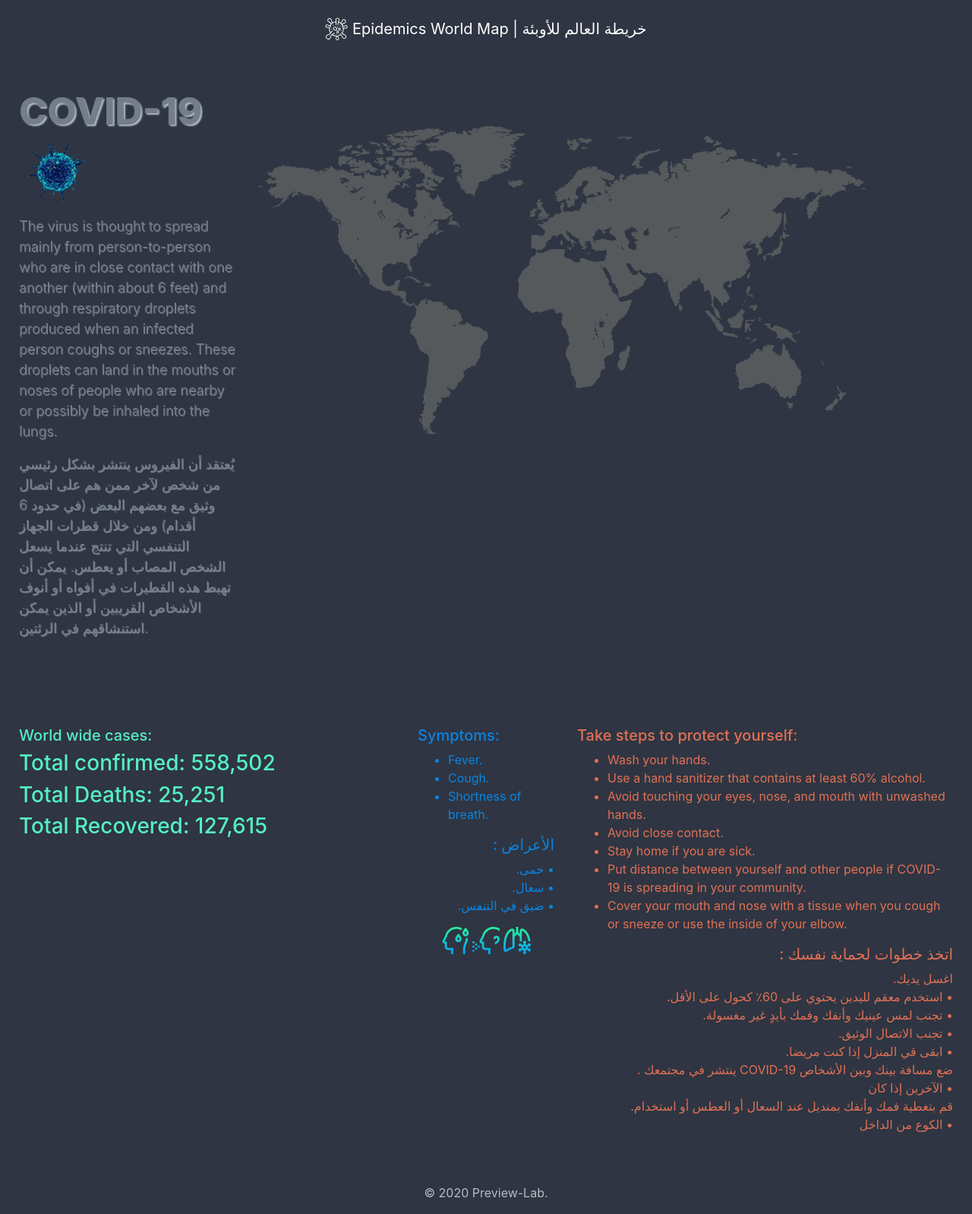
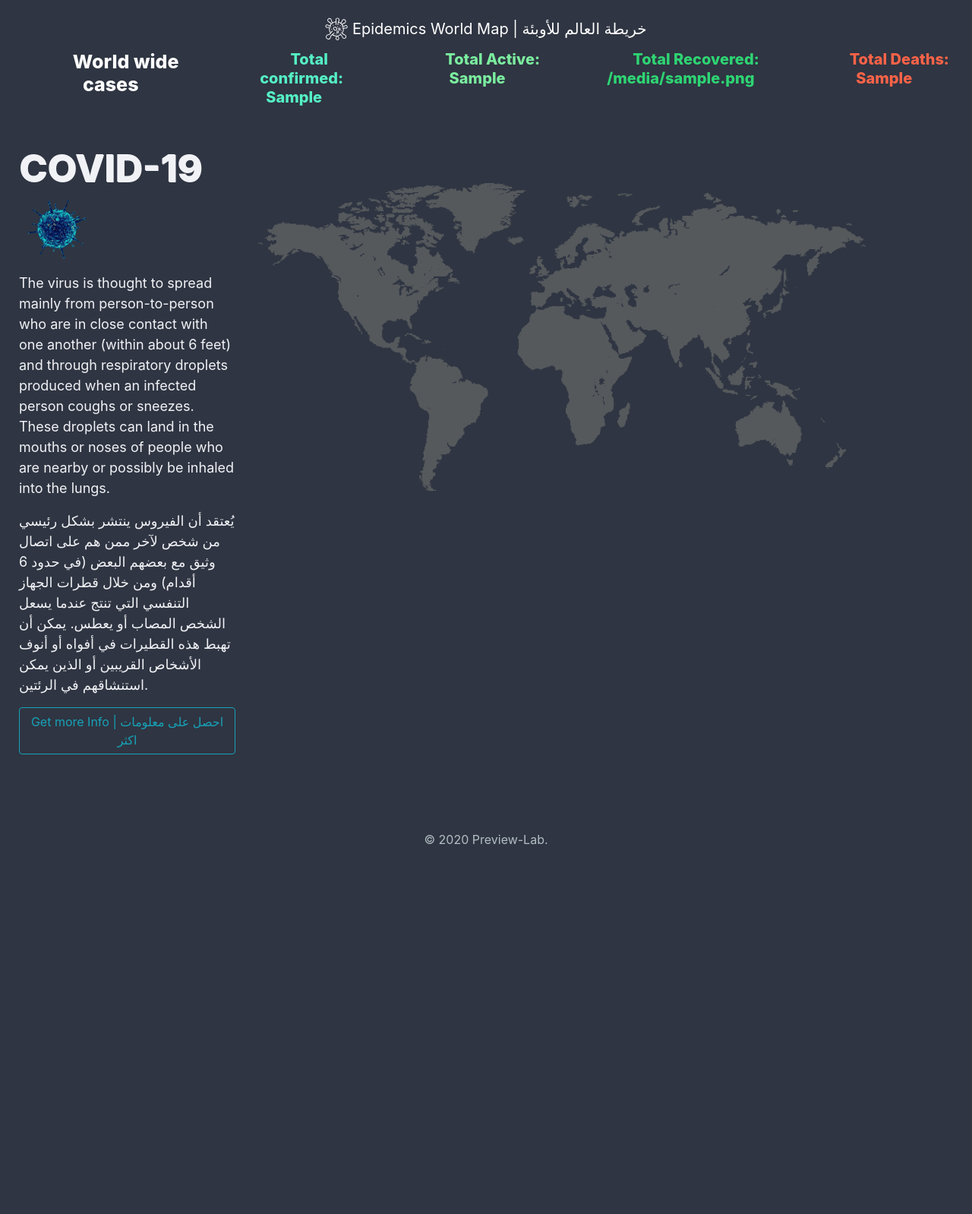
Before and after one commit to khalilpreview/Epidemics-World-Map, a Flask app: template templates/index.html in a window 1280 px wide. Shown: the whole page at 76% size. After the commit the page ends 1112 px from the top, so only its background shows below. Run offline with Flask 2, Linux system fonts and the light colour scheme; the template is opened without the code that fills it: most values are stand-ins (such as "Sample title", 1, 10 or a date in 2020); some libraries are stand-ins or nearby versions.

Commit message:
consume covid-19 api

```diff
--- a/app.py
+++ b/app.py
@@ -1,18 +1,58 @@
-import os
-import datetime
-from flask import Flask , render_template , redirect , url_for
+import requests
+import json
+from googletrans import Translator
+from flask import Flask , render_template , redirect , url_for , request
 
 # Flask app initialisation
 app = Flask(__name__)
-
+# create an object of translater class
+translator = Translator()
 
 # routes and views start here.
 # ...
 # home the index route and view
-@app.route('/')
-def home_page():
+@app.route('/<country_name>', methods=['GET' , 'POST'])
+def home_page(country_name):
     title = 'E-W-M'
-    return render_template('index.html' , title=title)
+
+    url_world = 'https://covid2019-api.herokuapp.com/v2/total'
+    url_country = 'https://covid2019-api.herokuapp.com/v2/country/' + country_name
+
+    world_data = requests.get(url_world)
+    world = world_data.json()['data']
+    world_confirmed_cases = world['confirmed']
+    world_confirmed_deaths = world['deaths']
+    world_confirmed_recovers = world['recovered']
+    world_confirmed_active = world['active']
+
+    country_data = requests.get(url_country)
+    country = country_data.json()['data']
+    counrty_location = country['location']
+    country_confirmed_cases = country['confirmed']
+    country_confirmed_deaths = country['deaths']
+    country_confirmed_recovers = country['recovered']
+    country_date_of_update = country_data.json()['dt']
+
+
+
+
+
+    print(world)
+    print(country)
+
+    return render_template('index.html' , world_confirmed_cases = world_confirmed_cases ,
+                                          world_confirmed_deaths = world_confirmed_deaths ,
+                                          world_confirmed_recovers = world_confirmed_recovers ,
+                                          world_confirmed_active =world_confirmed_active ,
+                                          country_confirmed_cases =  country_confirmed_cases ,
+                                          country_confirmed_deaths = country_confirmed_deaths ,
+                                          country_confirmed_recovers = country_confirmed_recovers ,
+                                          counrty_location = counrty_location ,
+                                          country_date_of_update = country_date_of_update ,
+                                          country_name = country_name ,
+                                          translator = translator ,
+                                          title=title)
+
 
 # registration  route and view
 @app.route('/register')
--- a/static/css/ewmstyle.css
+++ b/static/css/ewmstyle.css
@@ -37,9 +37,19 @@ world-map {
     max-width: 100vw;
 }
 
+#home .row {
+    text-align: center;
+}
+
+.col-md {
+    text-align: center;
+    margin-left: 50px;
+    max-width: 75%;
+}
+
 /*column of définition*/
 .col-lg-3 {
-    color: #747d8c;
+    color: #f1f2f6;
     text-align: left;
     padding-top: 50px;
     padding-bottom: 50px;
@@ -47,13 +57,12 @@ world-map {
 .col-lg-3 h1 {
     font-size: 50px;
     font-weight: 800;
-    text-shadow: 2px 2px 2px #b2bec3;
+    text-shadow: 1px 1px 0.5px;
 }
 
 .col-lg-3 p {
     font-size: 18px;
-    font-weight: 300;
-    text-shadow: 1px 1px ;
+    font-weight: 400;
 }
 /*column of worldmap*/
 .col-lg-8 {
@@ -70,35 +79,69 @@ world-map {
     bottom:0;
 }
 
-#home .information {
+.information {
     text-align: left;
     color:#0984e3;
 }
 
-#home .information-arabe {
+.information-arabe {
     text-align:right !important;
     color:#0984e3;
 }
 
-#home .information-arabe li {
+.information-arabe li {
     list-style:none;
 }
 
-#home .payattention {
-    color:#e17055
+.payattention {
+    color:#ff6348;
 }
 
-#home .payattention-arabe {
+.payattention-arabe {
     text-align:right !important;
-    color:#e17055
+    color:#ff6348;
 }
-#home .payattention-arabe li{
+.payattention-arabe li{
     list-style:none;
 }
 
 #home .wordwide {
+    font-size: 25px;
+    font-weight: 800;
+    display: inline;
+    padding: 20px;
+    color:white;
+}
+#home .wordwide-confirmed {
+    font-size: 20px;
+    font-weight: 800;
+    display: inline;
+    padding: 20px;
     color:#55efc4;
 }
+#home .wordwide-recoverd {
+    font-size: 20px;
+    font-weight: 800;
+    display: inline;
+    padding: 20px;
+    color:#2ed573;
+}
+#home .wordwide-deaths {
+    font-size: 20px;
+    font-weight: 800;
+    display: inline;
+    padding: 20px;
+    color:#ff6348;
+}
+
+#home .wordwide-active {
+    font-size: 20px;
+    font-weight: 800;
+    display: inline;
+    padding: 20px;
+    color:#7bed9f;
+}
+
 
 
 /*========stylling for modale cases====*/
@@ -120,7 +163,7 @@ world-map {
 
 /*========== stylling for modal =========*/
 .modal-content {
-    background-color: #747d8c;
+    background-color: #2f3542;
     color: white;
 }
 
--- a/static/js/ewmscript.js
+++ b/static/js/ewmscript.js
@@ -187,7 +187,7 @@ class WorldMapLocation extends HTMLElement {
 
   stopAnimation(element) {
     element.classList.remove('anim');
-    element.style.animationDelay = '2s';
+    element.style.animationDelay = '1.2s';
   }
 
   startAnimation(element) {
--- a/templates/index.html
+++ b/templates/index.html
@@ -13,6 +13,7 @@
 
 <body data-aos="fade-up">
     {% block content %}
+    <!-- navbar -->
     <head>
         <nav class="navbar navbar-dark bg-dark">
             <a class="navbar-brand mx-auto" href="#home">
@@ -23,7 +24,35 @@
     </head>
 
     <section id="home">
-        <div class="container">
+        <div class="container" align="center">
+
+            <!-- coronavirus cases in the world-->
+            <div class="row">
+
+                <div class="col-md">
+                    <h5 class="wordwide">World wide cases</h5>
+                </div>
+
+                <div class="col-md">
+                    <h5 class="wordwide-confirmed">Total confirmed: {{world_confirmed_cases}}</h5>
+                </div>
+
+                <div class="col-md">
+                    <h5 class="wordwide-active">Total Active: {{world_confirmed_active}}</h5>
+                </div>
+
+                <div class="col-md">
+                    <h5 class="wordwide-recoverd">Total Recovered: {{world_confirmed_recovers}}</h5>
+                </div>
+
+                <div class="col-md">
+                    <h5 class="wordwide-deaths">Total Deaths: {{world_confirmed_deaths}}</h5>
+                </div>
+
+
+            </div>
+
+            <!-- coronavirus / world-map -->
             <div class="row">
                 <!-- coronavirus definition-->
                 <div class="col-lg-3" data-aos="fade-right">
@@ -33,47 +62,97 @@
                     <p>يُعتقد أن الفيروس ينتشر بشكل رئيسي من شخص لآخر ممن هم على اتصال وثيق مع بعضهم البعض (في حدود 6 أقدام) ومن خلال قطرات الجهاز التنفسي التي تنتج عندما يسعل الشخص المصاب أو يعطس.
 
                         يمكن أن تهبط هذه القطيرات في أفواه أو أنوف الأشخاص القريبين أو الذين يمكن استنشاقهم في الرئتين.</p>
+
+                    <!-- Button trigger modal -->
+                    <button type="button" class="btn btn-outline-info" data-toggle="modal" data-target="#VirusInfo">
+                        Get more Info | احصل على معلومات اكثر
+                    </button>
                 </div>
+
                 <!-- World map-->
-                <div class="col-lg-8" data-aos="fade-left">
+                <div class="col-lg-8">
                     <world-map class="map">
-                        <!--<world-map-location top="28%" left="47%" label="England" ></world-map-location>
-                        <world-map-location top="33%" left="48.5%" label="France"></world-map-location> -->
-                        <world-map-location top="40%" left="48%" label="Algeria" data-toggle="modal" data-target="#dzmap"></world-map-location>
+                        {% if country_name == "algeria"%}
+                            <world-map-location top="40%" left="48%" label="Algeria" data-toggle="modal" data-target="#country_map" ></world-map-location>
+                        {% endif %}
+                        {% if country_name == "italy"%}
+                            <world-map-location top="34%" left="50%" label="Italy" data-toggle="modal" data-target="#country_map" ></world-map-location>
+                        {% endif %}
+                        {% if country_name == "china"%}
+                            <world-map-location top="42%" left="75%" label="China" data-toggle="modal" data-target="#country_map" ></world-map-location>
+                        {% endif %}
                     </world-map>
                 </div>
 
             </div>
-            <div class="row">
-                <!-- coronavirus cases in the world-->
-                <div class="col-lg" data-aos="zoom-in">
-                    <h5 class="wordwide">World wide cases:</h5>
-                    <h3 class="wordwide">Total confirmed: 558,502</h3>
-                    <h3 class="wordwide">Total Deaths: 25,251</h3>
-                    <h3 class="wordwide"> Total Recovered: 127,615</h3>
+
+        </div>
+
+    </section>
+
+        <!-- Modal where countries  mapping -->
+        <!-- Modal -->
+        <div class="modal fade" id="country_map" tabindex="-1" role="dialog" aria-labelledby="exampleModalLongTitle" aria-hidden="true">
+            <div class="modal-dialog" role="document">
+            <div class="modal-content">
+                <div class="modal-header">
+                <h5 class="modal-title" id="exampleModalLongTitle"> {{counrty_location}} (COVID-19)</h5>
+                <button type="button" class="close" data-dismiss="modal" aria-label="Close">
+                    <span aria-hidden="true">&times;</span>
+                </button>
                 </div>
+                <div class="modal-body" align="center">
+                    <div class="row">
 
-                <!-- coronavirus symptoms-->
-                <div class="col-lg-2" align="center" data-aos="zoom-in">
-                    <h5 class="information">Symptoms:</h5>
-                    <ul class="information">
-                        <li>Fever.</li>
-                        <li>Cough.</li>
-                        <li>Shortness of breath.</li>
-                    </ul>
-                    <h5 class="information-arabe">: الأعراض</h5>
-                    <ul class="information-arabe">
-                        <li>.حمى •</li>
-                        <li>.سعال •</li>
-                        <li>.ضيق في التنفس •</li>
-                    </ul>
-                    <img src="{{url_for('.static' , filename='ewm-images/contagious-illness.svg')}}" width="20%" >
-                    <img src="{{url_for('.static' , filename='ewm-images/contagious-illness(1).svg')}}" width="20%" >
-                    <img src="{{url_for('.static' , filename='ewm-images/infected-lungs.svg')}}" width="20%">
+                        <div class="col-4" >
+                            <img src="{{url_for('.static' , filename='ewm-images/confirmed.svg')}}" width="40%">
+                            <h5 class="hospitalized">Confirmed</h5>
+                            <h6 class="hospitalized">Confirmé</h6>
+                            <h6 class="hospitalized">تم تأكيد</h6>
+                            <h4 class="hospitalized">{{country_confirmed_cases}}</h4>
+                        </div>
+
+                        <div class="col-4">
+                            <img src="{{url_for('.static' , filename='ewm-images/recovered.svg')}}" width="40%">
+                            <h5 class="recovred">Recovered</h5>
+                            <h6 class="recovred">Rétablie</h6>
+                            <h6 class="recovred">حالات الشفاء</h6>
+                            <h4 class="recovred">{{country_confirmed_recovers}}</h4>
+                        </div>
+
+                        <div class="col-4" >
+                            <img src="{{url_for('.static' , filename='ewm-images/close.svg')}}" width="40%">
+                            <h5 class="deceased">Deceased</h5>
+                            <h6 class="deceased">Décédé</h6>
+                            <h6 class="deceased">حالات الوفاة</h6>
+                            <h4 class="deceased">{{country_confirmed_deaths}}</h4>
+                        </div>
+
+                    </div>
+                    <img src="{{url_for('.static' , filename='ewm-images/')}}{{country_name}}.svg" width="80%">
+                    <hr>
+                    <h6>Updated on {{country_date_of_update}}</h6>
                 </div>
+                <div class="modal-footer">
+                <button type="button" class="btn btn-secondary" data-dismiss="modal">Close</button>
+                </div>
+            </div>
+            </div>
+        </div>
+        <!-- Modal ends -->
 
-                <!-- coronavirus steps to protect your self-->
-                <div class="col-lg" data-aos="zoom-in">
+        <!--  Virus Information Modal   -->
+        <div class="modal fade" id="VirusInfo" tabindex="-1" role="dialog" aria-labelledby="exampleModalLongTitle" aria-hidden="true">
+            <div class="modal-dialog" role="document">
+            <div class="modal-content">
+                <div class="modal-header">
+                <h5 class="modal-title" id="exampleModalLongTitle">COVID-19</h5>
+                <button type="button" class="close" data-dismiss="modal" aria-label="Close">
+                    <span aria-hidden="true">&times;</span>
+                </button>
+                </div>
+                <div class="modal-body">
+
                     <h5 class="payattention">Take steps to protect yourself:</h5>
                     <ul class="payattention">
                         <li>Wash your hands.</li>
@@ -94,52 +173,21 @@
                         <li>. ينتشر في مجتمعك COVID-19 ضع مسافة بينك وبين الأشخاص الآخرين إذا كان •</li>
                         <li>.قم بتغطية فمك وأنفك بمنديل عند السعال أو العطس أو استخدام الكوع من الداخل •</li>
                     </ul>
-                </div>
 
-            </div>
-        </div>
+                    <h5 class="information">Symptoms:</h5>
+                    <ul class="information">
+                        <li>Fever.</li>
+                        <li>Cough.</li>
+                        <li>Shortness of breath.</li>
+                    </ul>
+                    <h5 class="information-arabe">: الأعراض</h5>
+                    <ul class="information-arabe">
+                        <li>.حمى •</li>
+                        <li>.سعال •</li>
+                        <li>.ضيق في التنفس •</li>
+                    </ul>
 
 
-    </section>
-
-        <!-- Modal  algeria map-->
-        <!-- Modal -->
-        <div class="modal fade" id="dzmap" tabindex="-1" role="dialog" aria-labelledby="exampleModalLongTitle" aria-hidden="true">
-            <div class="modal-dialog" role="document">
-            <div class="modal-content">
-                <div class="modal-header">
-                <h5 class="modal-title" id="exampleModalLongTitle">Algeria (COVID-19)</h5>
-                <button type="button" class="close" data-dismiss="modal" aria-label="Close">
-                    <span aria-hidden="true">&times;</span>
-                </button>
-                </div>
-                <div class="modal-body">
-                    <div class="row">
-                        <div class="col-4">
-                            <img src="{{url_for('.static' , filename='ewm-images/recovered.svg')}}" width="40%">
-                            <h5 class="recovred">Recovered</h5>
-                            <h6 class="recovred">حالات الشفاء</h6>
-                            <h4 class="recovred">29</h4>
-                        </div>
-
-                        <div class="col-4" >
-                            <img src="{{url_for('.static' , filename='ewm-images/patient.svg')}}" width="40%">
-                            <h5 class="hospitalized">Hospitalized</h5>
-                            <h6 class="hospitalized">في المستشفى</h6>
-                            <h4 class="hospitalized">313</h4>
-                        </div>
-
-                        <div class="col-4" >
-                            <img src="{{url_for('.static' , filename='ewm-images/close.svg')}}" width="40%">
-                            <h5 class="deceased">Deceased</h5>
-                            <h6 class="deceased">حالات الوفاة</h6>
-                            <h4 class="deceased">25</h4>
-                        </div>
-
-                    </div>
-                    <h6>Confirmed cases: 367</h6>
-                    <h6>Date of reporting : 27/03/2020</h6>
-                    <img src="{{url_for('.static' , filename='ewm-images/dz.svg')}}" width="80%">
                 </div>
                 <div class="modal-footer">
                 <button type="button" class="btn btn-secondary" data-dismiss="modal">Close</button>
```
Also changed, not shown: static/ewm-images/algeria.svg (renamed from static/ewm-images/dz.svg), static/ewm-images/china.svg (added), static/ewm-images/confirmed.svg (added), static/ewm-images/italy.svg (added).
